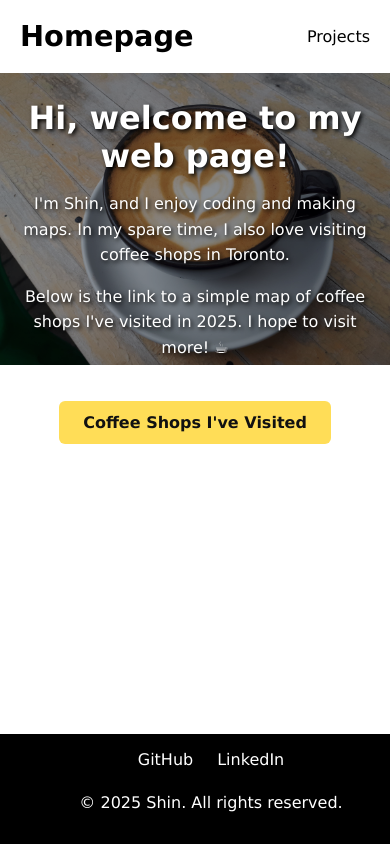
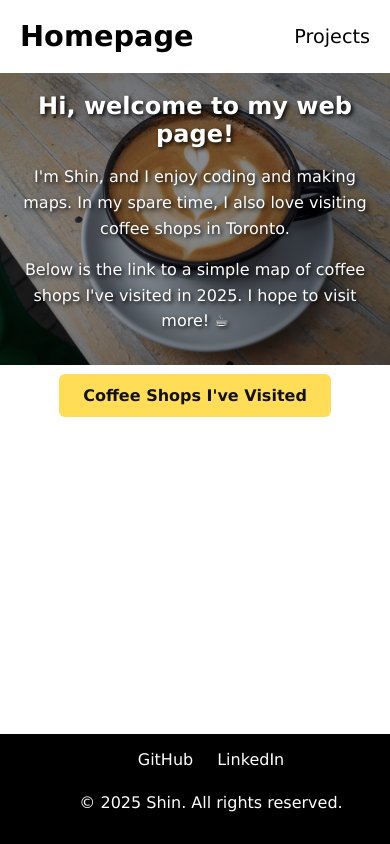
Before and after one commit to shin-noda/homepage, a React (Vite) app: page /homepage/projects in a window 390 px wide. Both pictures are taken after a click on the element "Homepage". Built offline with nearby package versions, Linux system fonts and the light colour scheme.

Commit message:
Adjusted some font size for mobile devices.

```diff
--- a/src/components/footer/Footer.css
+++ b/src/components/footer/Footer.css
@@ -23,3 +23,10 @@
   text-decoration: none;
   transition: color 0.2s ease;
 }
+
+/* Mobile adjustments */
+@media (max-width: 768px) {
+  .footer {
+    font-size: 1rem; /* slightly bigger for readability */
+  }
+}
--- a/src/components/header/Header.css
+++ b/src/components/header/Header.css
@@ -38,3 +38,14 @@
   font-weight: 500;
   transition: color 0.2s ease;
 }
+
+/* ===== Mobile styles ===== */
+@media (max-width: 768px) {
+  .header .logo {
+    font-size: 1.8rem; /* bigger on phone */
+  }
+
+  .nav-links a {
+    font-size: 1.2rem; /* easier to read / tap */
+  }
+}
--- a/src/pages/about/About.css
+++ b/src/pages/about/About.css
@@ -61,7 +61,7 @@
   }
 
   .about-text h2 {
-    font-size: 2rem;
+    font-size: 1.5rem;
   }
 
   .about-text p {
```
